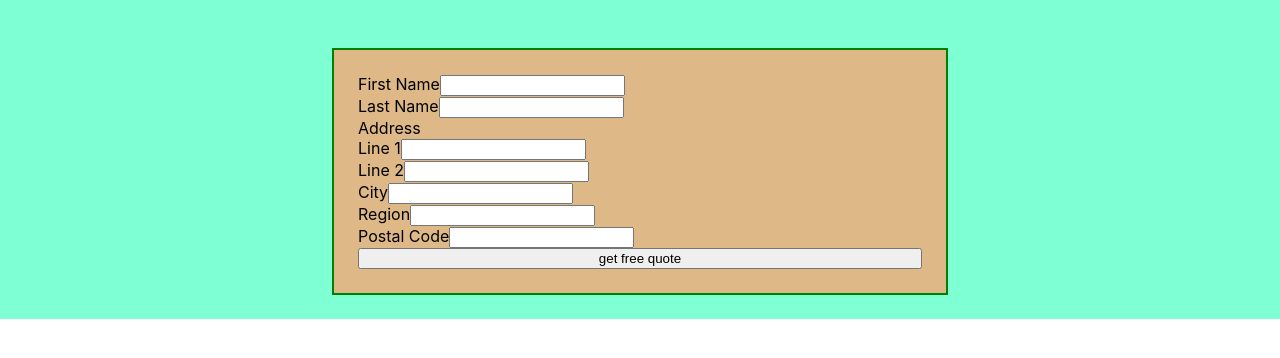
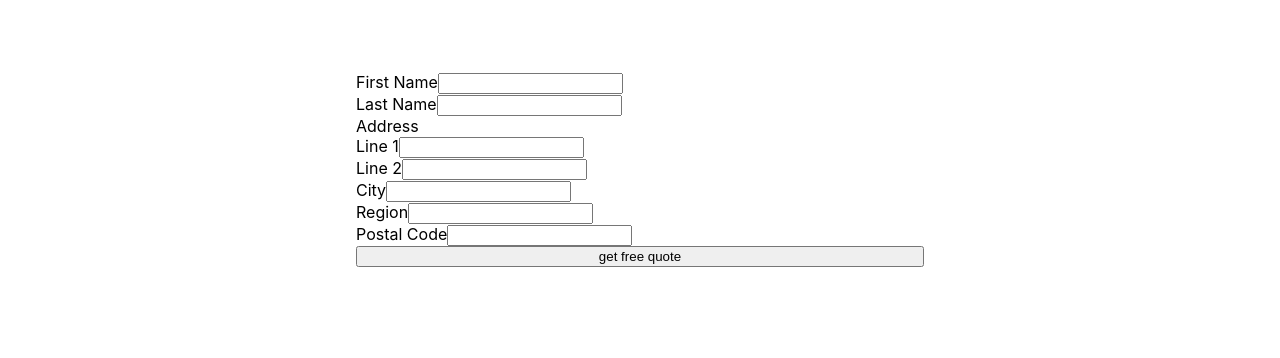
Before and after one commit to Aortizv7/rocket_insurance, a React (Create React App) app: page / in a window 1280 px wide. Shown: the top 358 px of the page. Built offline with nearby package versions, Linux system fonts and the light colour scheme.

Commit message:
adding styles

```diff
--- a/src/App.css
+++ b/src/App.css
@@ -4,7 +4,7 @@
   box-sizing: border-box;
   margin:auto;
   padding:24px;
-  background-color: aquamarine;
+  background-color: FFFBFF;
 }
 .content{
   display:flex;
@@ -12,8 +12,7 @@
   width:50%;
   margin:auto;
   flex-direction: column;
-  background-color: burlywood;
-  border:2px solid green;
+  background-color: E09600;
   padding:24px;
   margin-top:24px;
   height:auto;
--- a/src/QuoteForm.js
+++ b/src/QuoteForm.js
@@ -1,6 +1,6 @@
 import React from "react";
 import { PropTypes } from "prop-types";
-import "./App.css";
+
 export const QuoteForm = (props) => {
   const { quoteForm, handleAddressUpdate, handleFormSubmit, handleNameUpdate } =
     props;
--- a/src/VariableSelections.js
+++ b/src/VariableSelections.js
@@ -1,6 +1,6 @@
 import React from "react";
 import { PropTypes } from "prop-types";
-import "./App.css";
+
 export const VariableSelections = (props) => {
   const { quoteData, handleVariableSelections, handleQuoteUpdate } = props;
 
```
